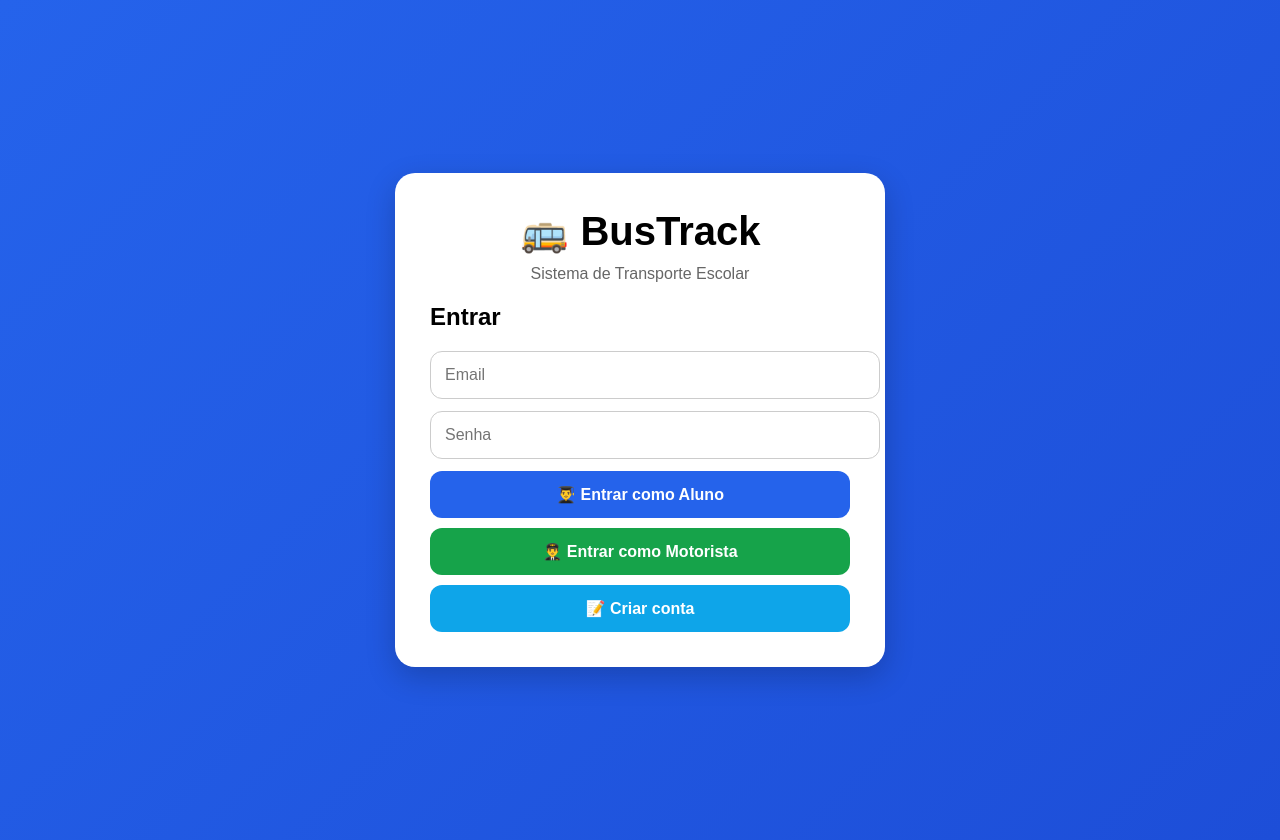
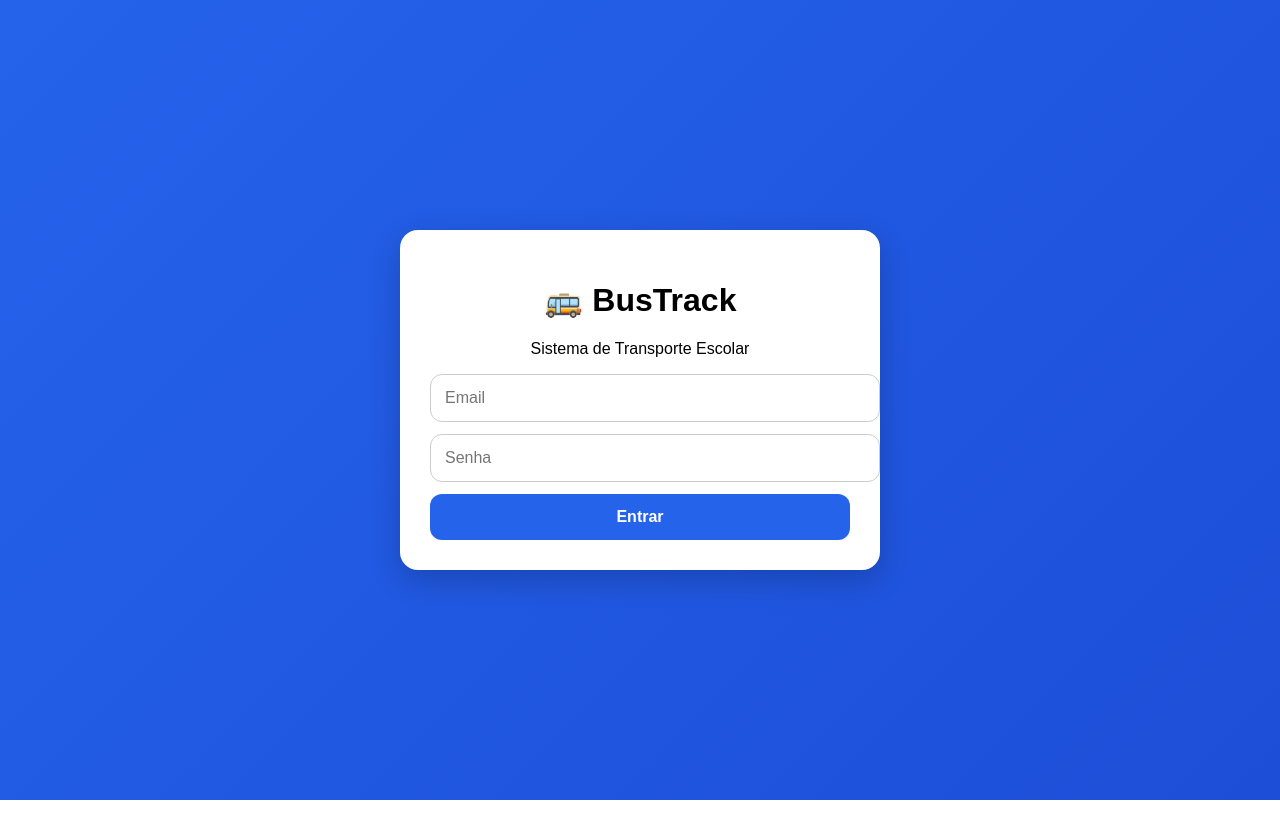
Before and after one commit to alvaro-73/onibus-startup, a Next.js app in the folder frontend/: page / in a window 1280 px wide. After the commit the page ends 800 px from the top, so only its background shows below. Built offline with nearby package versions, Linux system fonts and the light colour scheme.

Commit message:
login finalizado

```diff
--- a/frontend/app/page.tsx
+++ b/frontend/app/page.tsx
@@ -2,10 +2,11 @@
 
 import { useState } from "react";
 import { useRouter } from "next/navigation";
-import Link from "next/link";
 
 import { signInWithEmailAndPassword } from "firebase/auth";
-import { auth } from "./firebase";
+import { ref, get } from "firebase/database";
+
+import { auth, db } from "./firebase";
 
 export default function Login() {
   const router = useRouter();
@@ -13,96 +14,72 @@ export default function Login() {
   const [email, setEmail] = useState("");
   const [senha, setSenha] = useState("");
   const [erro, setErro] = useState("");
+  const [loading, setLoading] = useState(false);
 
-  async function entrar(tipo: "aluno" | "motorista") {
+  async function entrar() {
     try {
       setErro("");
+      setLoading(true);
 
-      // login real no Firebase
-      await signInWithEmailAndPassword(auth, email, senha);
+      // 1. login no Firebase Auth
+      const cred = await signInWithEmailAndPassword(auth, email, senha);
 
-      // redireciona conforme tipo
-      if (tipo === "aluno") {
+      const uid = cred.user.uid;
+
+      // 2. buscar tipo do usuário no Realtime Database
+      const snapshot = await get(ref(db, `usuarios/${uid}`));
+
+      const dados = snapshot.val();
+
+      if (!dados) {
+        setErro("Usuário não encontrado no banco de dados");
+        setLoading(false);
+        return;
+      }
+
+      // 3. redirecionamento automático baseado no tipo
+      if (dados.tipo === "aluno") {
         router.push("/aluno");
+      } else if (dados.tipo === "motorista") {
+        router.push("/motorista");
       } else {
-        router.push("/motorista");
+        setErro("Tipo de usuário inválido");
       }
-    } catch (err) {
+
+    } catch (error) {
       setErro("Email ou senha inválidos");
+    } finally {
+      setLoading(false);
     }
   }
 
   return (
-    <div
-      style={{
-        minHeight: "100vh",
-        background: "linear-gradient(135deg, #2563eb, #1d4ed8)",
-        display: "flex",
-        justifyContent: "center",
-        alignItems: "center",
-        fontFamily: "Arial",
-        padding: 20,
-      }}
-    >
-      <div
-        style={{
-          width: 420,
-          background: "white",
-          padding: 35,
-          borderRadius: 20,
-          boxShadow: "0 10px 30px rgba(0,0,0,0.2)",
-        }}
-      >
-        {/* TÍTULO */}
-        <div style={{ textAlign: "center" }}>
-          <h1 style={{ margin: 0, fontSize: 40 }}>🚌 BusTrack</h1>
-          <p style={{ color: "#666", marginTop: 10 }}>
-            Sistema de Transporte Escolar
-          </p>
-        </div>
+    <div style={container}>
+      <div style={card}>
+        <h1>🚌 BusTrack</h1>
+        <p>Sistema de Transporte Escolar</p>
 
-        <h2 style={{ marginBottom: 20 }}>Entrar</h2>
-
-        {/* EMAIL */}
         <input
           type="email"
           placeholder="Email"
           value={email}
           onChange={(e) => setEmail(e.target.value)}
-          style={inputStyle}
+          style={input}
         />
 
-        {/* SENHA */}
         <input
           type="password"
           placeholder="Senha"
           value={senha}
           onChange={(e) => setSenha(e.target.value)}
-          style={inputStyle}
+          style={input}
         />
 
-        {/* ERRO */}
-        {erro && (
-          <p style={{ color: "red", marginBottom: 10 }}>
-            {erro}
-          </p>
-        )}
+        {erro && <p style={{ color: "red" }}>{erro}</p>}
 
-        {/* BOTÕES LOGIN */}
-        <button onClick={() => entrar("aluno")} style={botaoAzul}>
-          👨‍🎓 Entrar como Aluno
+        <button onClick={entrar} style={button} disabled={loading}>
+          {loading ? "Entrando..." : "Entrar"}
         </button>
-
-        <button onClick={() => entrar("motorista")} style={botaoVerde}>
-          👨‍✈️ Entrar como Motorista
-        </button>
-
-        {/* CADASTRO */}
-        <Link href="/cadastro">
-          <button style={botaoCadastro}>
-            📝 Criar conta
-          </button>
-        </Link>
       </div>
     </div>
   );
@@ -112,7 +89,25 @@ export default function Login() {
    ESTILOS
 ========================= */
 
-const inputStyle = {
+const container = {
+  minHeight: "100vh",
+  display: "flex",
+  justifyContent: "center",
+  alignItems: "center",
+  background: "linear-gradient(135deg, #2563eb, #1d4ed8)",
+  fontFamily: "Arial",
+};
+
+const card = {
+  background: "white",
+  padding: 30,
+  borderRadius: 18,
+  width: 420,
+  boxShadow: "0 10px 30px rgba(0,0,0,0.2)",
+  textAlign: "center" as const,
+};
+
+const input = {
   width: "100%",
   padding: 14,
   marginBottom: 12,
@@ -121,7 +116,7 @@ const inputStyle = {
   fontSize: 16,
 };
 
-const botaoAzul = {
+const button = {
   width: "100%",
   padding: 14,
   background: "#2563eb",
@@ -131,30 +126,4 @@ const botaoAzul = {
   fontSize: 16,
   fontWeight: "bold",
   cursor: "pointer",
-  marginBottom: 10,
 };
-
-const botaoVerde = {
-  width: "100%",
-  padding: 14,
-  background: "#16a34a",
-  color: "white",
-  border: "none",
-  borderRadius: 12,
-  fontSize: 16,
-  fontWeight: "bold",
-  cursor: "pointer",
-  marginBottom: 10,
-};
-
-const botaoCadastro = {
-  width: "100%",
-  padding: 14,
-  background: "#0ea5e9",
-  color: "white",
-  border: "none",
-  borderRadius: 12,
-  fontSize: 16,
-  fontWeight: "bold",
-  cursor: "pointer",
-};
```
